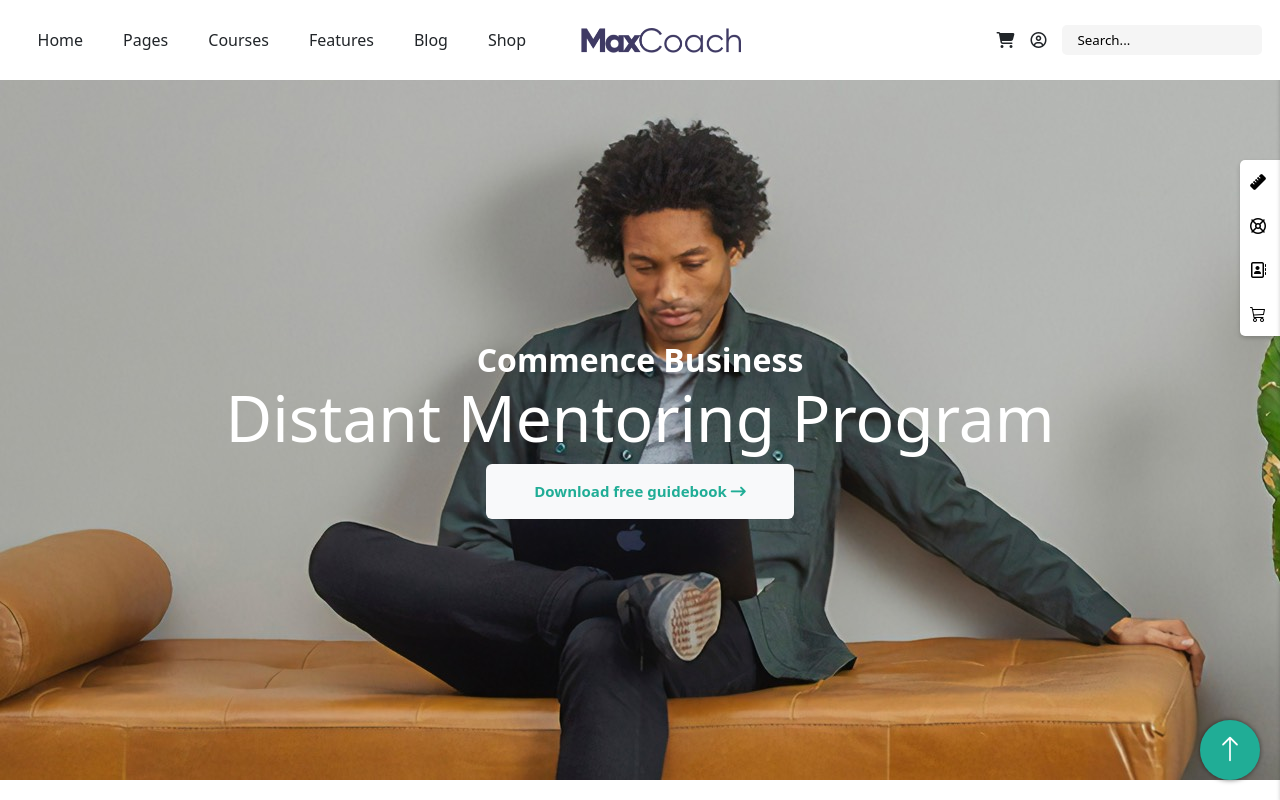
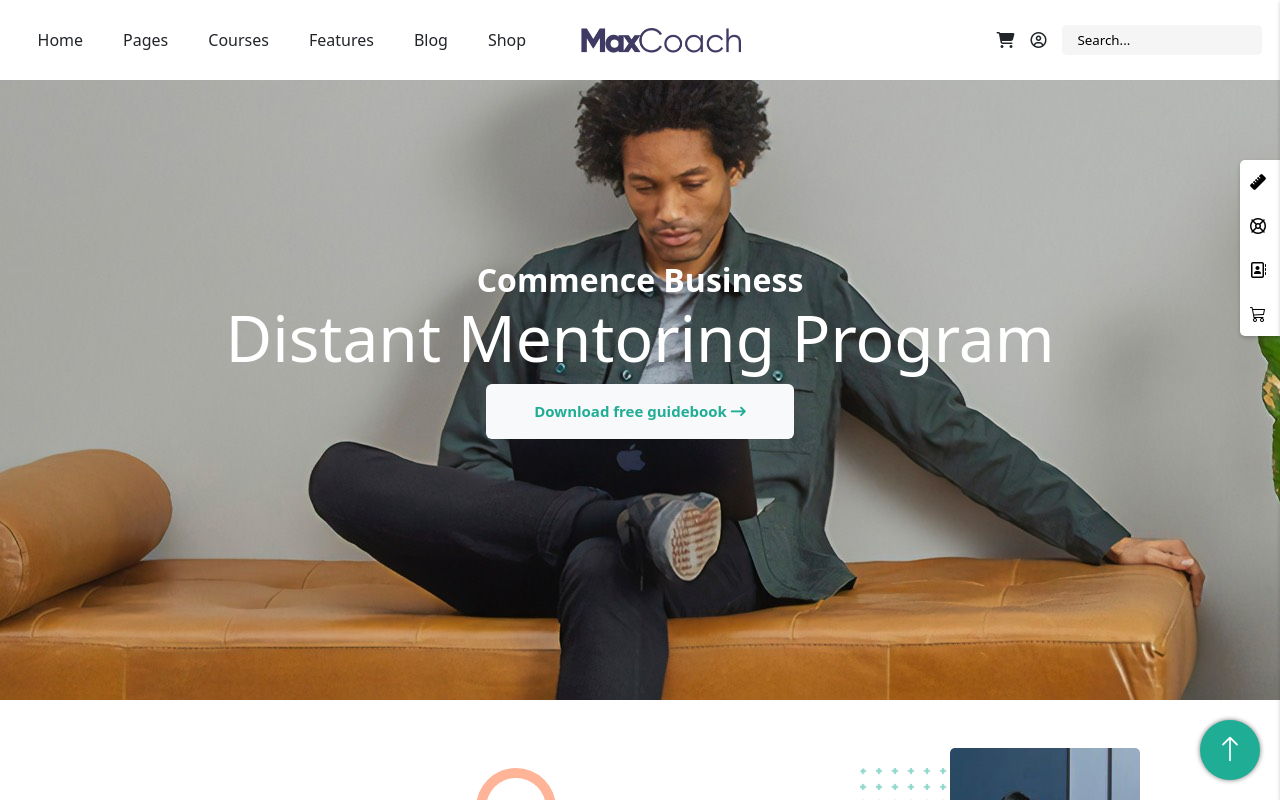
Before and after one commit to gabrielebottari/proj-html-vuejs, a Vue app: page / in a window 1280 px wide. Shown: the top 800 px of the page. Built offline with nearby package versions, Linux system fonts and the light colour scheme; the HTML template or start-up script is replaced by a standard one.

Commit message:
FIX header position

```diff
--- a/src/components/partials/AppMainSidemenu.vue
+++ b/src/components/partials/AppMainSidemenu.vue
@@ -161,7 +161,7 @@ ul {
     height: 100%;
     background-color: white;
     transition: right 0.5s ease;
-    z-index: 3;
+    z-index: 1000;
     box-shadow: 0 2px 4px rgba(0,0,0,0.2);
     overflow-y: auto;
 
--- a/src/components/partials/HeaderHomePage.vue
+++ b/src/components/partials/HeaderHomePage.vue
@@ -279,7 +279,7 @@
 </script>
 
 <template>
-    <header class="sticky-top ">
+    <header class="">
         <div>
             <nav class="d-flex  align-items-center justify-content-around   ">
                 <!-- primo blocco header -->
@@ -352,6 +352,12 @@
 @use "../../assets/scss/partials/MySecondaryReset.scss" as*;
     header{
         background-color: #ffffff;
+        position: fixed;
+        top: 0;
+        left: 0;
+        right: 0;
+        width: 100%;
+        z-index: 3;
 
             nav{
                 padding:25px 0;
```
